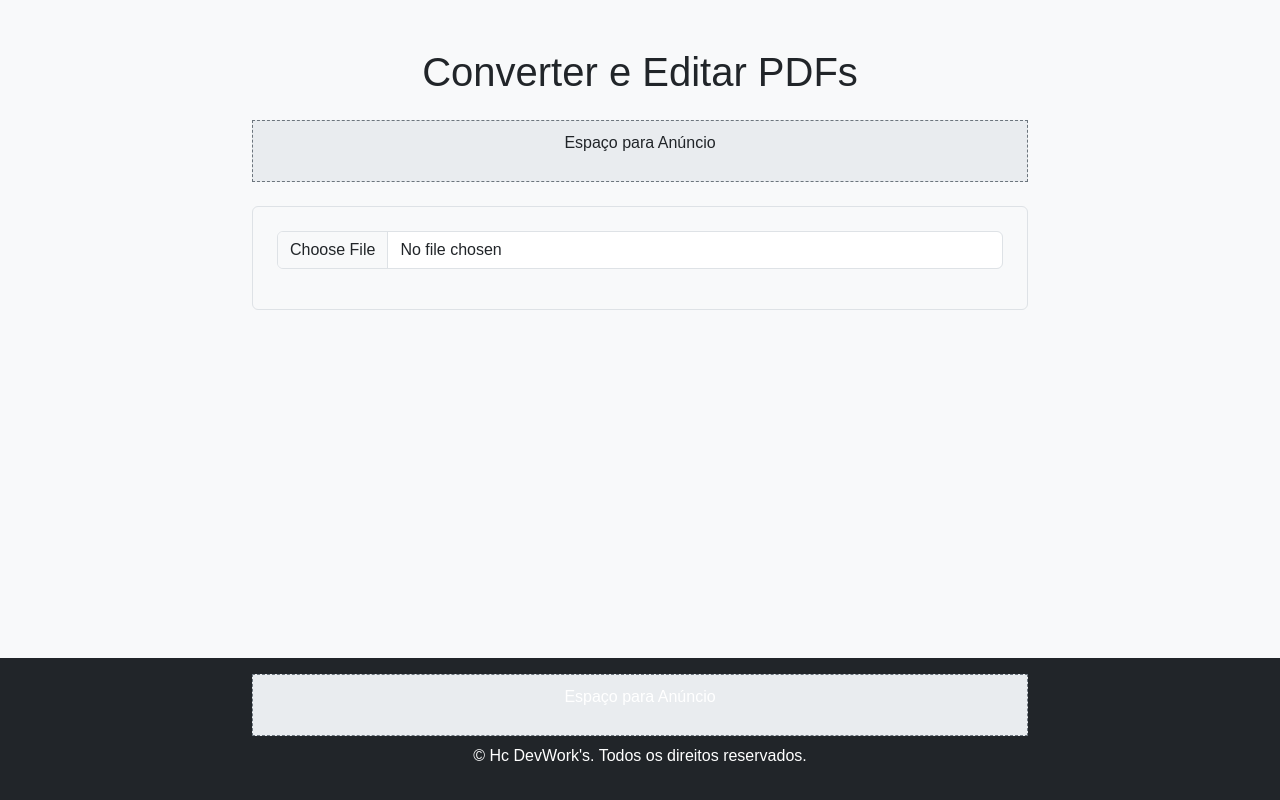
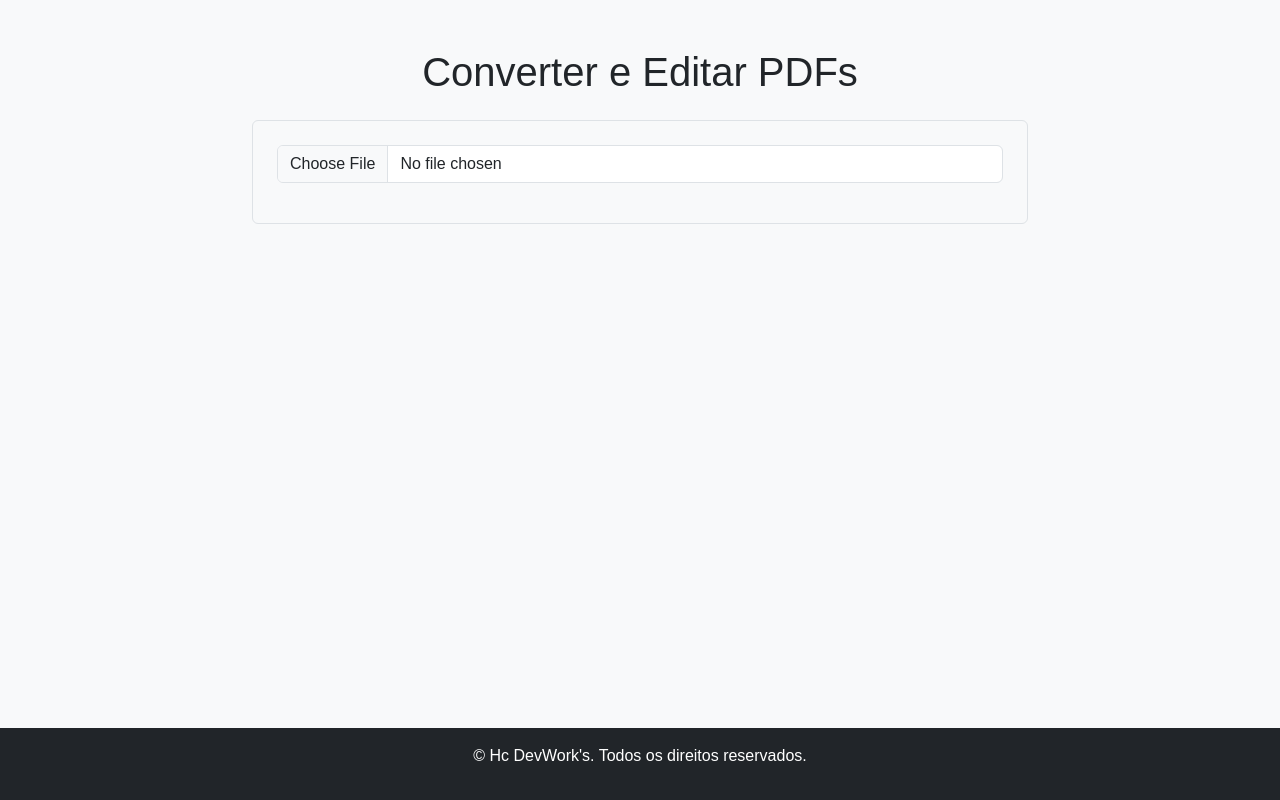
Before and after one commit to heitorcaetano1/PDFTODOCX, a Flask app: page / in a window 1280 px wide. Shown: the part 56-856 px from the top of the page. Run offline with Flask 3, Linux system fonts and the light colour scheme; some libraries are stand-ins or nearby versions.

Commit message:
Update index.html

```diff
--- a/templates/index.html
+++ b/templates/index.html
@@ -72,12 +72,6 @@
       <div class="container mt-5">
         <h1 class="text-center mb-4">Converter e Editar PDFs</h1>
 
-        <!-- Espaço para anúncio (AdSense) -->
-        <div class="adsense-placeholder mb-4">
-          <!-- Código do Google AdSense pode ser inserido aqui -->
-          <p>Espaço para Anúncio</p>
-        </div>
-
         <form action="/upload" method="post" enctype="multipart/form-data" class="border p-4 rounded">
           <div class="mb-3">
             <input type="file" id="file-upload" name="file" class="form-control" required>
@@ -103,11 +97,6 @@
     <!-- Footer -->
     <footer class="bg-dark text-white text-center py-3">
       <div class="container">
-        <!-- Espaço para anúncio no footer -->
-        <div class="adsense-placeholder mb-2">
-          <p>Espaço para Anúncio</p>
-        </div>
-
         <p>&copy; Hc DevWork's. Todos os direitos reservados.</p>
       </div>
     </footer>
```
